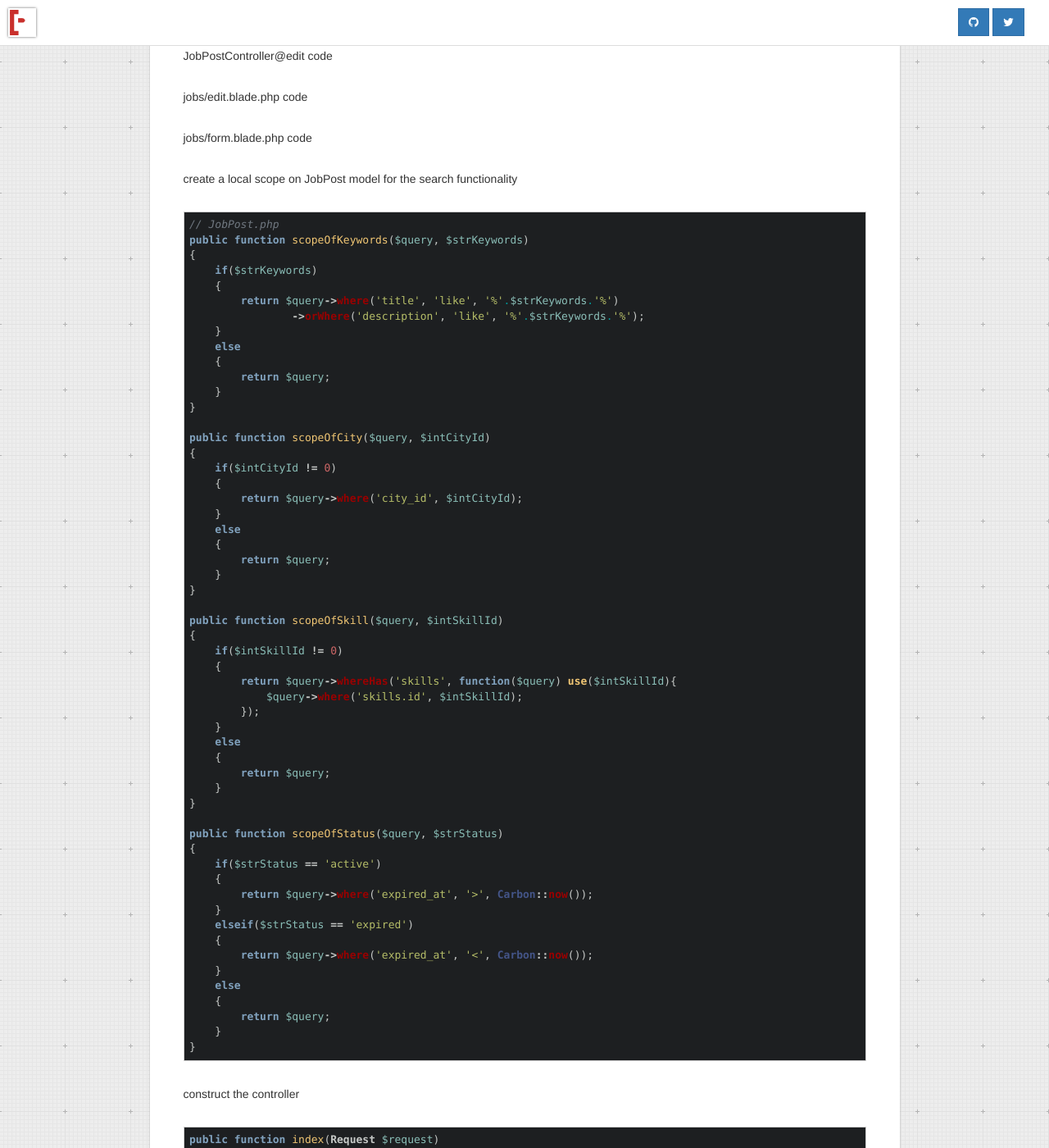
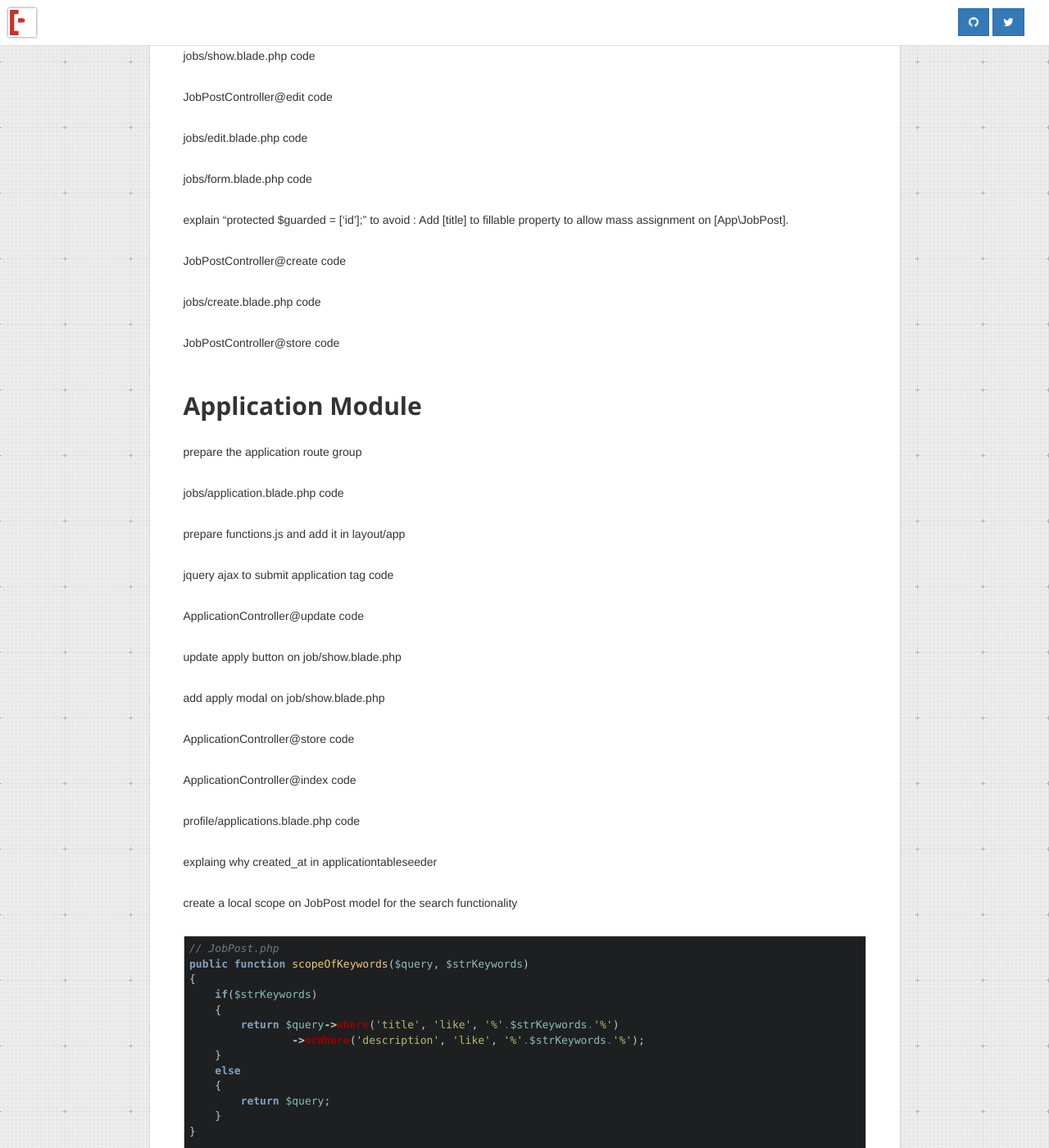
Before and after one commit to codingpajamas/codingpajamas.github.io, a Jekyll site: the page built from _posts/2018-08-03-rapid-prototyping-with-laravel.md, in a window 1280 px wide and 1400 px high, scrolled down 8405 px. Shown: the whole window at 82% size. Built offline with Jekyll 4.4.1, drawn with Linux system fonts in a browser that asks for light colours; some web fonts are replaced; some of the changed text lies outside the part shown.

Commit message:
prototyping with laravel

```diff
--- a/_posts/2018-08-03-rapid-prototyping-with-laravel.md
+++ b/_posts/2018-08-03-rapid-prototyping-with-laravel.md
@@ -401,6 +401,8 @@
 
 prepare the jobs route group
 
+update layout/app.blade.php dropdown menu to include jobs link
+
 create the list of jobs for the auth user
 
 JobPostController@myjobposts code - explain why whereHas and not whereIn from array of "myCompanies" : to make sure that only include owned company
@@ -417,10 +419,39 @@
 
 jobs/form.blade.php code
 
+explain "protected $guarded = ['id'];" to avoid : Add [title] to fillable property to allow mass assignment on [App\JobPost].
+
+JobPostController@create code
+
+jobs/create.blade.php code
+
+JobPostController@store code
 
 
 
+## Application Module
 
+prepare the application route group
+
+jobs/application.blade.php code
+
+prepare functions.js and add it in layout/app
+
+jquery ajax to submit application tag code
+
+ApplicationController@update code
+
+update apply button on job/show.blade.php
+
+add apply modal on job/show.blade.php
+
+ApplicationController@store code
+
+ApplicationController@index code
+
+profile/applications.blade.php code
+
+explaing why created_at in applicationtableseeder
 
 
 
```
